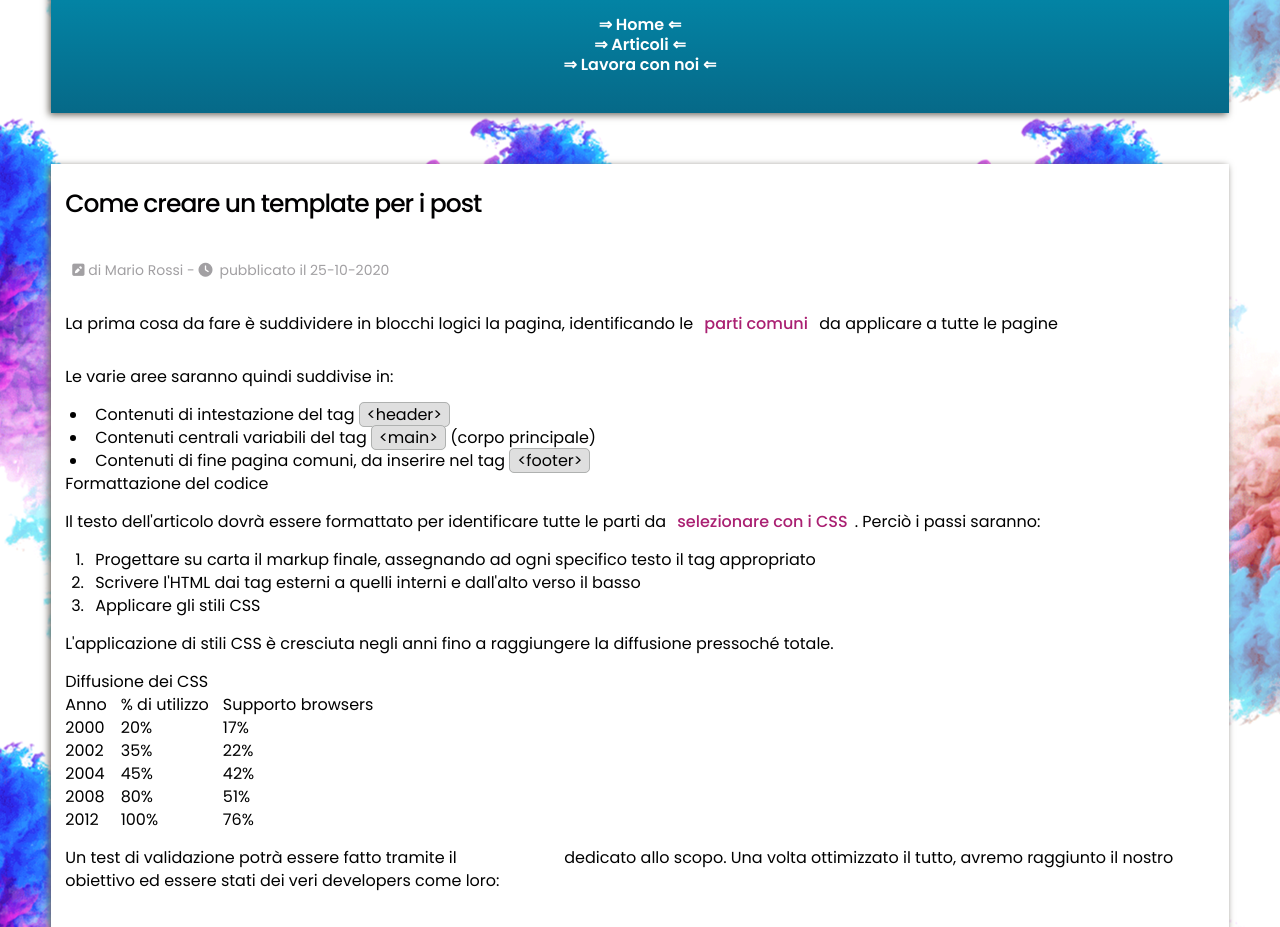
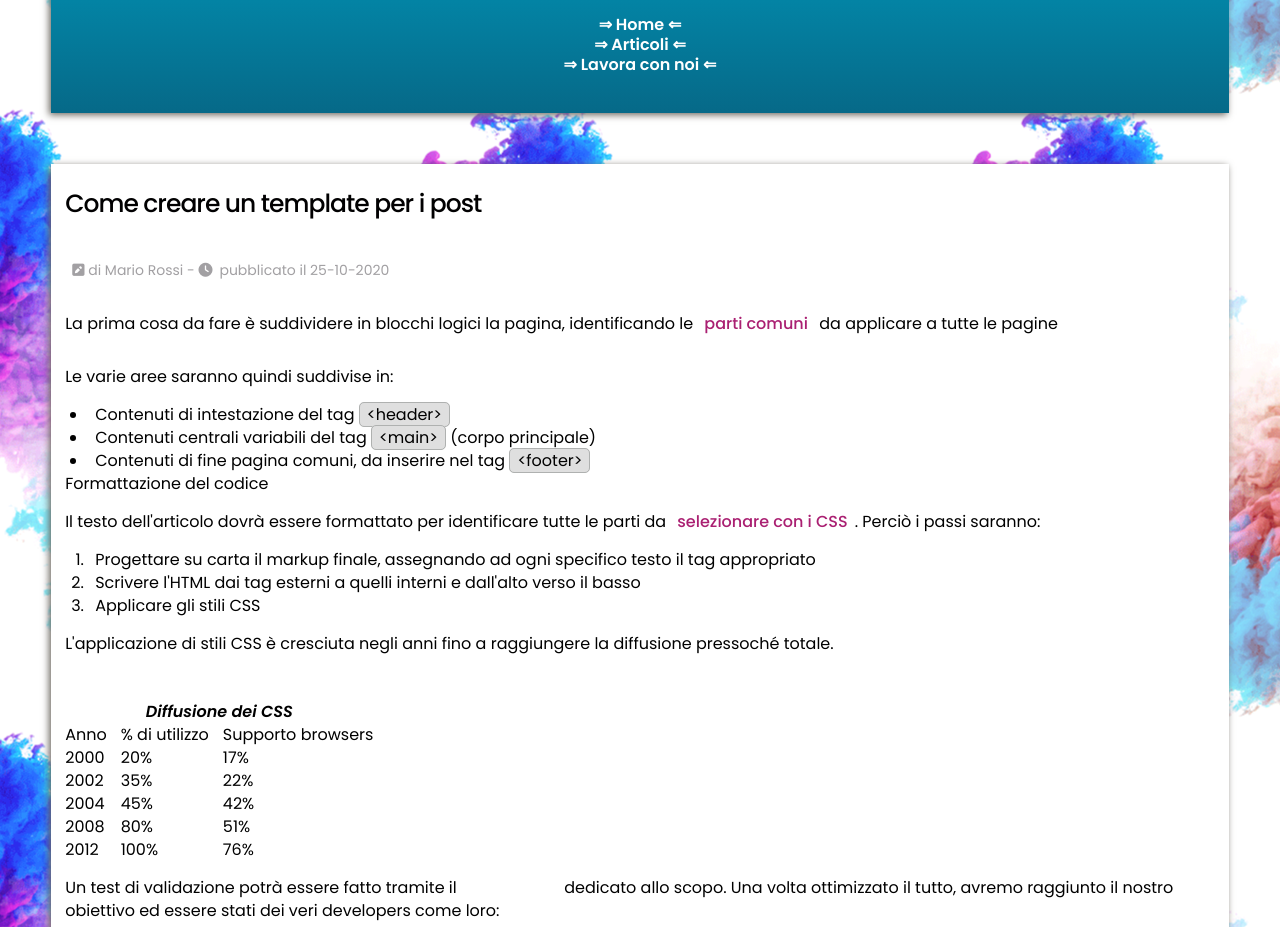
Before and after one commit to grazianinicola2000-dotcom/U1-W1-D4, a plain HTML site: page index.html in a window 1280 px wide. Shown: the part 173-1100 px from the top of the page. Drawn offline with Linux system fonts and the light colour scheme; grey boxes are pictures that could not be loaded.

Commit message:
css parziale

```diff
--- a/assets/css/style.css
+++ b/assets/css/style.css
@@ -103,6 +103,12 @@ ul code {
   border: 1px, solid #afb1b0;
 }
 /* TABELLE */
+table caption {
+  font-weight: 600;
+  font-style: italic;
+  text-align: center;
+  padding-top: 30px;
+}
 
 /* FORM */
 
```
